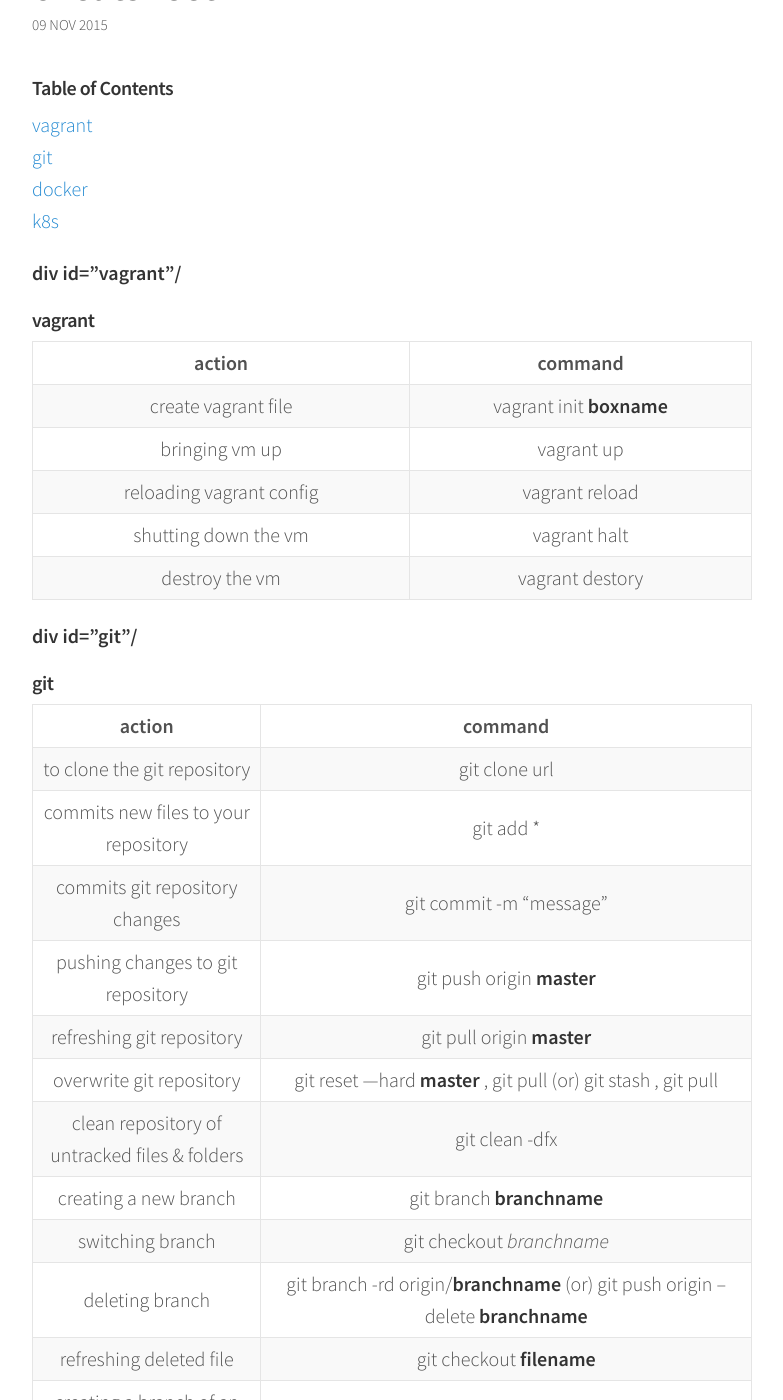
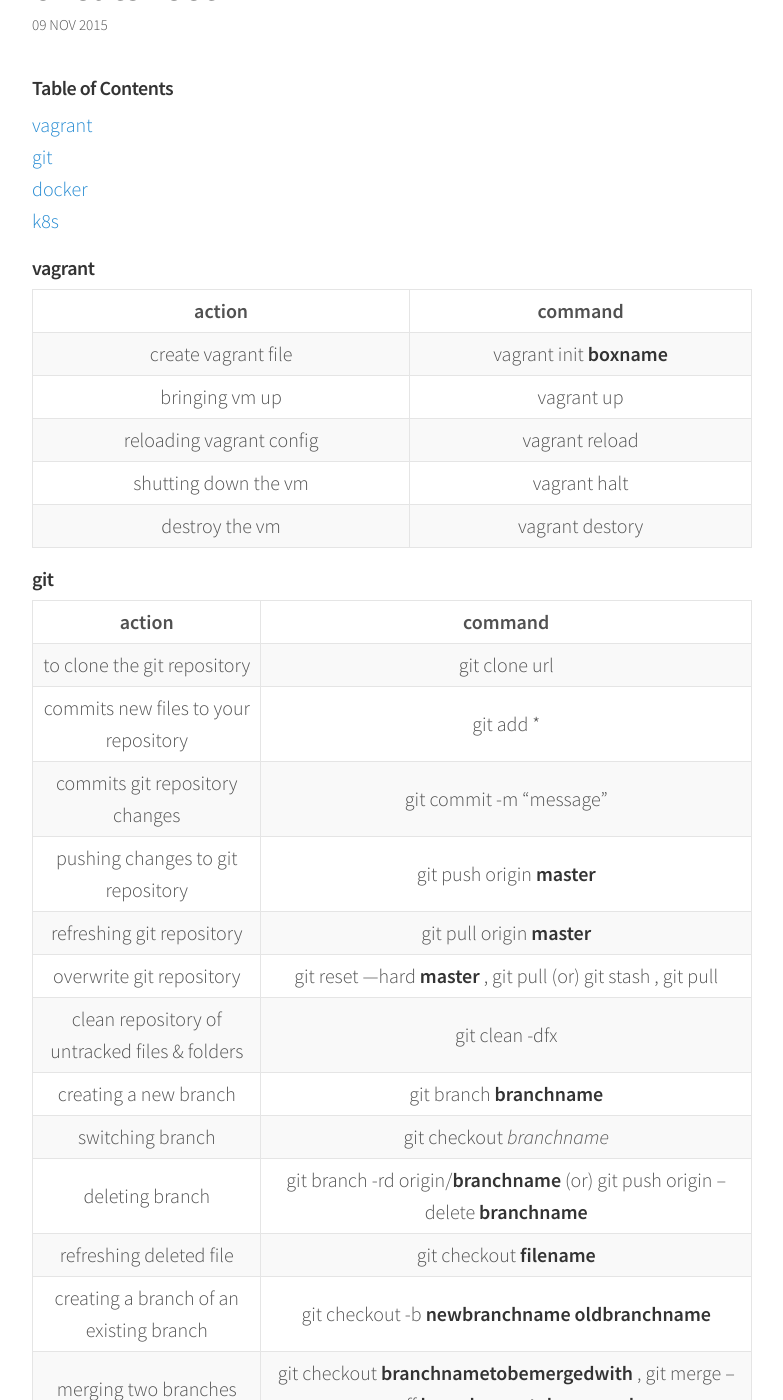
Before and after one commit to karpra/karpra.github.io, a Jekyll site: the page built from _posts/2015-11-9- cheatsheet.md, in a window 1280 px wide and 1400 px high, scrolled down 262 px. Shown: the whole window, without its empty margins (248-1031 px from the left). Built offline with Jekyll 4.4.1, drawn with Linux system fonts in a browser that asks for light colours; some of the changed text lies outside the part shown.

```diff
--- a/_posts/2015-11-9- cheatsheet.md
+++ b/_posts/2015-11-9- cheatsheet.md
@@ -12,7 +12,7 @@
 [k8s](#k8s)
 
 
-**div id="vagrant"/**
+<div id="vagrant"/>
 #### vagrant
 
 action|command|
@@ -23,7 +23,7 @@
 shutting down the vm|vagrant halt|
 destroy the vm|vagrant destory|
 
-**div id="git"/**
+<div id="git"/>
 #### git
 
 action|command|
@@ -44,7 +44,7 @@
 deleting remote branch| git push origin --delete **branchname**|
 deleting local branch| git branch -d **branchname**|
 
-**div id="docker"/**
+<div id="docker"/>
 #### docker
 
 action|command|
@@ -63,7 +63,7 @@
 removing all containers which exited | docker rm $(docker ps -a -q)|
 removing all images | docker rmi $(docker images -q)|
 
-**div id="k8s"/**
+<div id="k8s"/>
 #### k8s
 
 action|command|
```
